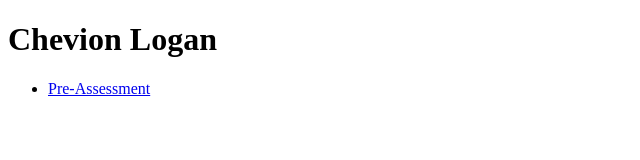
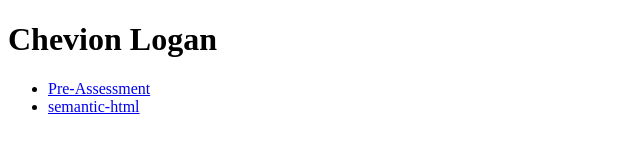
Before and after one commit to chevionlogan2k/mobile-web-25, a plain HTML site: page index.html in a window 1280 px wide. Shown: the whole page, without its empty margins (0-640 px from the left). Drawn offline with Linux system fonts and the light colour scheme.

Commit message:
smantic html link added to the home page

```diff
--- a/index.html
+++ b/index.html
@@ -9,6 +9,7 @@
     <h1>Chevion Logan</h1>
     <ul>
         <li> <a href="pre-assessment/index.html">Pre-Assessment</a></li>
+        <li> <a href="semantic-html/index.html">semantic-html</a></li>
     </ul>
 
 </body>
```
